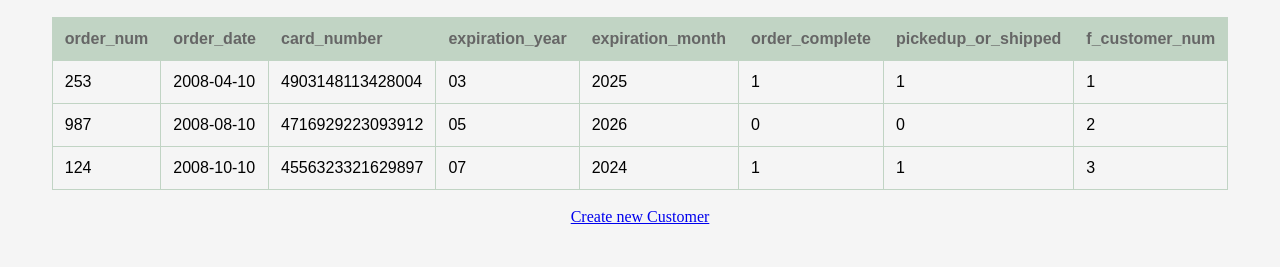
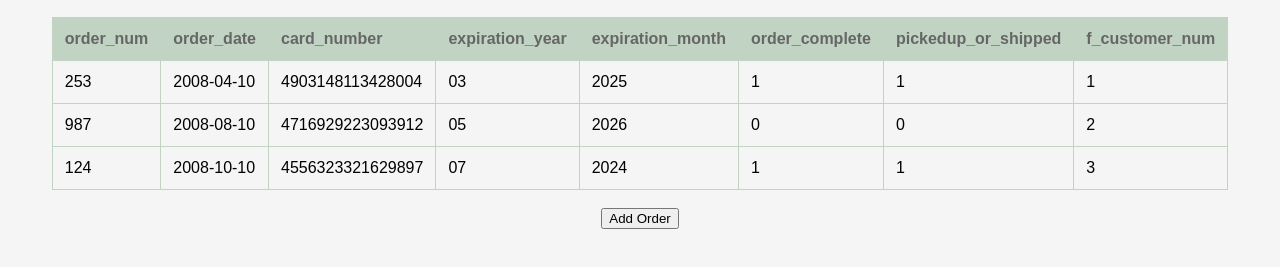
Before and after one commit to JakubSero/CS340-GroceryProject, a plain HTML site: page orders.html in a window 1280 px wide. Shown: the part 99-366 px from the top of the page. Drawn offline with Linux system fonts and the light colour scheme.

Commit message:
Added Buttons

```diff
--- a/orders.html
+++ b/orders.html
@@ -88,7 +88,8 @@
         </table>
         <br>
         <input2>
-            <a href="#" onclick="newCustomer()">Create new Customer</a>
+
+            <input type="submit" value="Add Order" name="Create Order" onClick="newOrder()">
         </input2>
     </div>
     <div id="insert" style="display: none">
```
Also changed, not shown: customers.html (+1 -1 lines).
